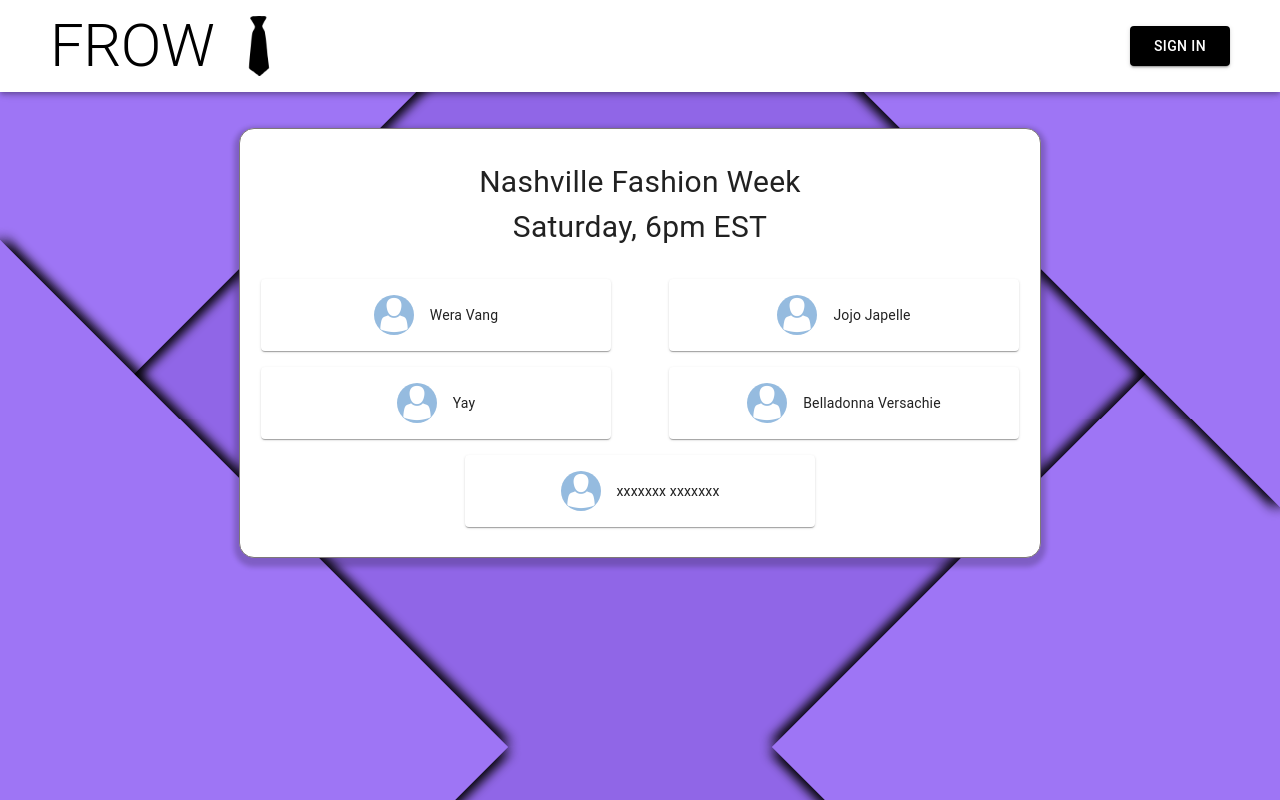
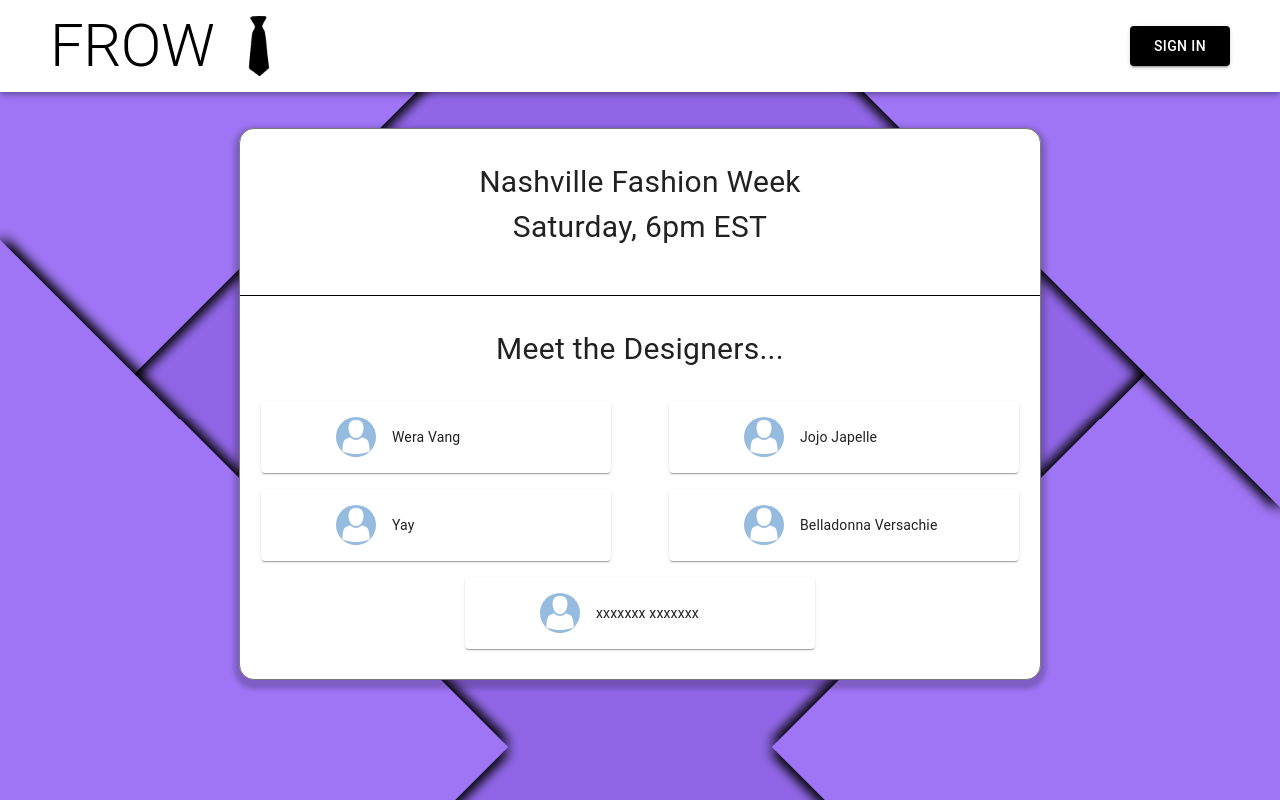
Before and after one commit to MarinosDakis/FROW, a React (Create React App) app in the folder client/: page / in a window 1280 px wide. Built offline with nearby package versions, Linux system fonts and the light colour scheme.

Commit message:
edit Home.js to look better

```diff
--- a/client/package.json
+++ b/client/package.json
@@ -4,8 +4,11 @@
   "private": true,
   "proxy": "http://localhost:5000",
   "dependencies": {
+    "@emotion/react": "^11.7.1",
+    "@emotion/styled": "^11.6.0",
     "@material-ui/core": "^4.12.3",
     "@material-ui/icons": "^4.11.2",
+    "@mui/material": "^5.4.0",
     "@testing-library/jest-dom": "^5.16.1",
     "@testing-library/react": "^12.1.2",
     "@testing-library/user-event": "^13.5.0",
--- a/client/src/components/Home/Home.js
+++ b/client/src/components/Home/Home.js
@@ -1,6 +1,6 @@
 import React from 'react';
 import { Grid, Paper, Box, Typography } from '@material-ui/core';
-//import Divider from '@mui/material/Divider';
+import Divider from '@mui/material/Divider';
 import ProfileBoxComponent from './ProfileBoxComponent/ProfileBoxComponent.js';
 import { dummyData } from './dummyData.js'
 
@@ -18,6 +18,14 @@ export default function Home() {
             <Typography className={classes.header}>Saturday, 6pm EST</Typography>
           </Grid>
           <Grid item>
+            <Divider className={classes.root} />
+          </Grid>
+          <Grid>
+            <Box className={classes.headerTopBottom}>
+              <Typography className={classes.header}>Meet the Designers...</Typography>
+            </Box>
+          </Grid>
+          <Grid item>
             <Grid container spacing={2} className={classes.grid}>
               {dummyData.map((data, index) => (
                 <Grid item className={classes.grid} key={index} xs={12} sm={12} md={6} lg={6}>
--- a/client/src/components/Home/ProfileBoxComponent/styles.js
+++ b/client/src/components/Home/ProfileBoxComponent/styles.js
@@ -2,6 +2,10 @@ import { makeStyles } from '@material-ui/core/styles';
 
 export default makeStyles((theme) => ({
     root: {
+        '&.MuiCardHeader-root': {
+            minWidth: 200,
+            textAlign: "inherit",
+        },
     },
     card: {
         justifyContent: "center",
--- a/client/src/components/Home/styles.js
+++ b/client/src/components/Home/styles.js
@@ -6,6 +6,10 @@ export default makeStyles((theme) => ({
         padding: theme.spacing(1),
         justifyContent: "center",
         display: "flex",
+        '&.MuiDivider-root': {
+            borderColor: "black",
+            marginBottom: "20px",
+        },
     },
     paper: {
         backgroundColor: "white",
@@ -14,7 +18,6 @@ export default makeStyles((theme) => ({
         border: "#7e7878 solid 1px",
         boxShadow: "0 4px 5px 5px rgba(0, 0, 0, .2)",
         maxWidth: 800,
-        minWidth: 300,
         paddingBottom: 30,
     },
     header: {
```
Also changed, not shown: 1 other file (tests, documents, lock files or other folders).
